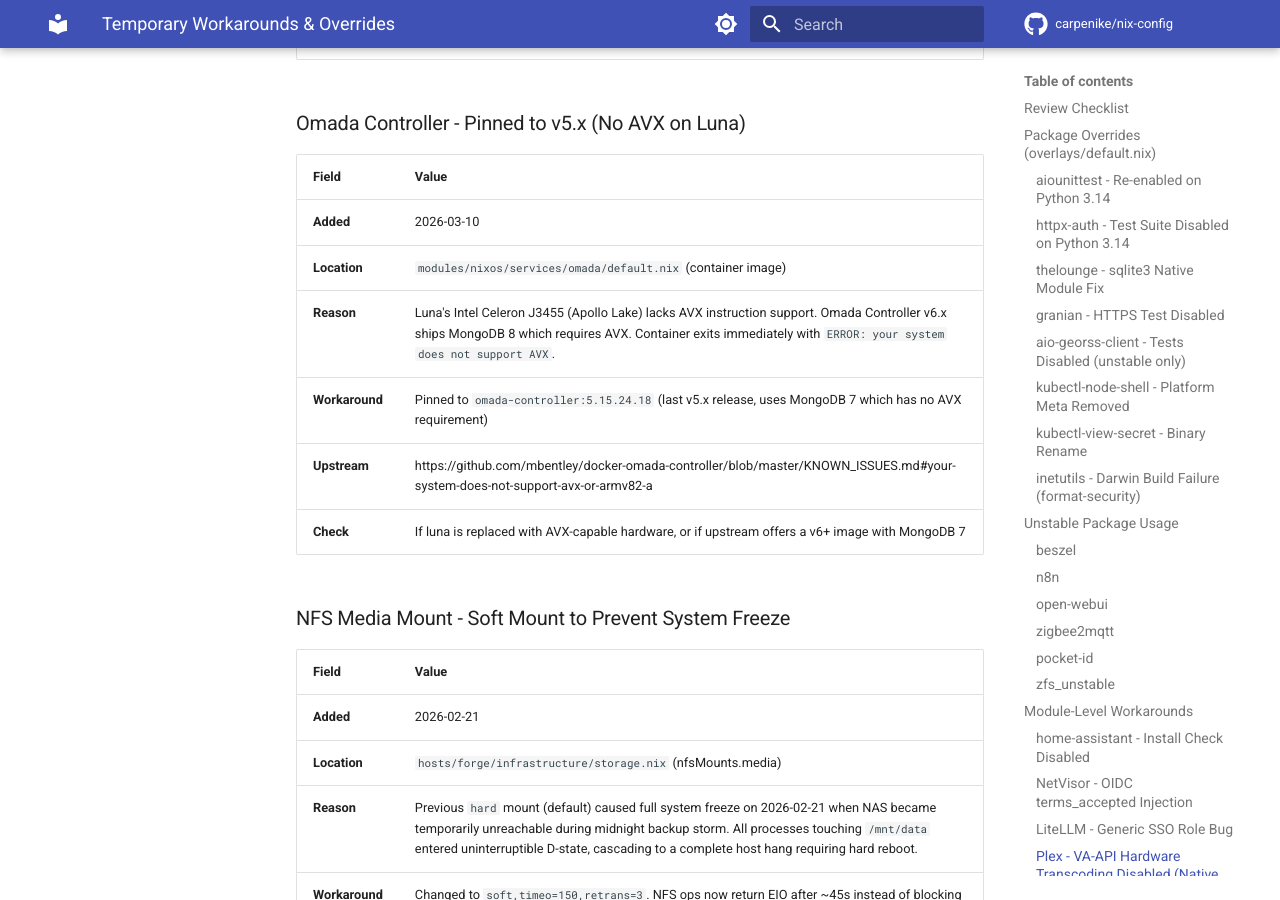
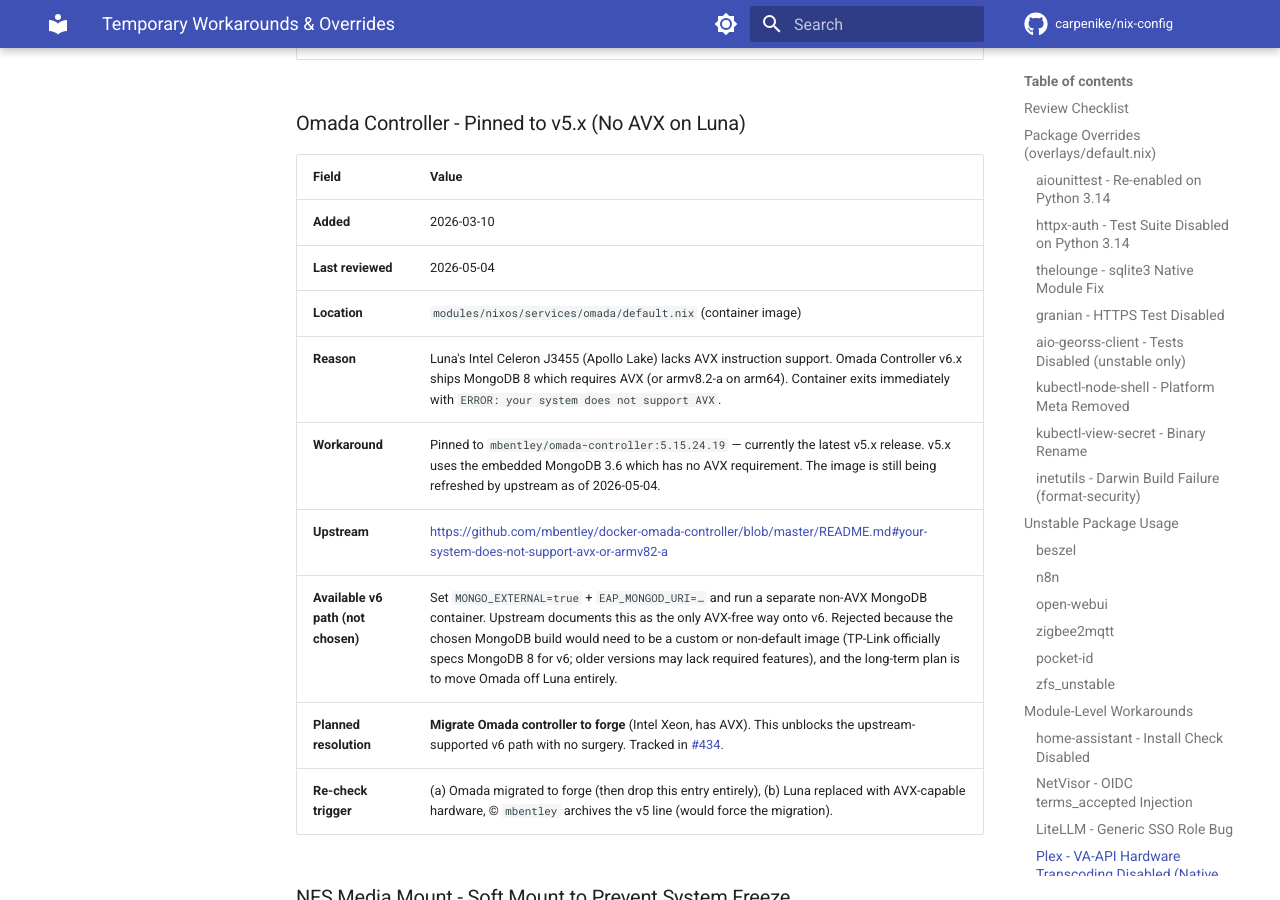
Before and after one commit to carpenike/nix-config, an MkDocs documentation site: the page built from docs/workarounds.md, in a window 1280 px wide and 900 px high, scrolled down 7890 px. Built offline with MkDocs 1.6.1 and Material for MkDocs 9.7.7, drawn with Linux system fonts in a browser that asks for light colours; comment, search, counter and statistics services are not loaded.

Commit message:
docs(omada): refresh v5 pin workaround, document planned forge migration (#435)
Updates the Omada-on-luna AVX workaround entry with current state and a
chosen path forward. No code/behavior changes; the v5 image pin remains
the same.

What changed:
  - docs/workarounds.md: pin version corrected from 5.15.24.18 to .19
    (matches the actual image in modules/nixos/services/omada),
    embedded MongoDB version corrected from 7 to 3.6 (per upstream's
    own v5→v6 upgrade README), upstream link updated since
    KNOWN_ISSUES.md content was merged into README.md three months ago,
    and the entry now records:
      * the documented external-MongoDB v6 escape hatch (rejected,
        with reasoning),
      * the chosen long-term resolution (migrate to forge, which has
        AVX),
      * a clearer set of re-check triggers, and
      * a 'Last reviewed' field per the workaround review schedule.
    Migration is tracked in #434.
  - docs/container-image-management.md: stale '5.14' reference under
    'Services with Pinned Versions' updated to the actual current pin
    '5.15.24.19' and cross-linked to the workaround entry.
  - modules/nixos/services/omada/default.nix: inline WORKAROUND comment
    block updated to match — points at the README anchor (KNOWN_ISSUES
    file is now a redirect), notes the planned forge migration, links
    issue #434, and adds a 'last reviewed' date.

Verified:
  nix flake check --no-build  →  no new warnings, no errors

This is doc-only cleanup discovered while answering 'is there a newer
Omada version our CPU supports yet?' (no — v5.15.24.19 is still the
latest of the v5 line; v6 still requires AVX). Renovate's existing
'<6' allowedVersions pin in .github/renovate.json5 is unchanged and
still correct.

```diff
--- a/docs/workarounds.md
+++ b/docs/workarounds.md
@@ -216,11 +216,14 @@
 | Field | Value |
 |-------|-------|
 | **Added** | 2026-03-10 |
+| **Last reviewed** | 2026-05-04 |
 | **Location** | `modules/nixos/services/omada/default.nix` (container image) |
-| **Reason** | Luna's Intel Celeron J3455 (Apollo Lake) lacks AVX instruction support. Omada Controller v6.x ships MongoDB 8 which requires AVX. Container exits immediately with `ERROR: your system does not support AVX`. |
-| **Workaround** | Pinned to `omada-controller:5.15.24.18` (last v5.x release, uses MongoDB 7 which has no AVX requirement) |
-| **Upstream** | https://github.com/mbentley/docker-omada-controller/blob/master/KNOWN_ISSUES.md#your-system-does-not-support-avx-or-armv82-a |
-| **Check** | If luna is replaced with AVX-capable hardware, or if upstream offers a v6+ image with MongoDB 7 |
+| **Reason** | Luna's Intel Celeron J3455 (Apollo Lake) lacks AVX instruction support. Omada Controller v6.x ships MongoDB 8 which requires AVX (or armv8.2-a on arm64). Container exits immediately with `ERROR: your system does not support AVX`. |
+| **Workaround** | Pinned to `mbentley/omada-controller:5.15.24.19` — currently the latest v5.x release. v5.x uses the embedded MongoDB 3.6 which has no AVX requirement. The image is still being refreshed by upstream as of 2026-05-04. |
+| **Upstream** | <https://github.com/mbentley/docker-omada-controller/blob/master/README.md#your-system-does-not-support-avx-or-armv82-a> |
+| **Available v6 path (not chosen)** | Set `MONGO_EXTERNAL=true` + `EAP_MONGOD_URI=…` and run a separate non-AVX MongoDB container. Upstream documents this as the only AVX-free way onto v6. Rejected because the chosen MongoDB build would need to be a custom or non-default image (TP-Link officially specs MongoDB 8 for v6; older versions may lack required features), and the long-term plan is to move Omada off Luna entirely. |
+| **Planned resolution** | **Migrate Omada controller to forge** (Intel Xeon, has AVX). This unblocks the upstream-supported v6 path with no surgery. Tracked in [#434](https://github.com/carpenike/nix-config/issues/434). |
+| **Re-check trigger** | (a) Omada migrated to forge (then drop this entry entirely), (b) Luna replaced with AVX-capable hardware, (c) `mbentley` archives the v5 line (would force the migration). |
 
 ### NFS Media Mount - Soft Mount to Prevent System Freeze
 
```
Also changed, not shown: docs/container-image-management.md (+1 -1 lines), 1 other file.
